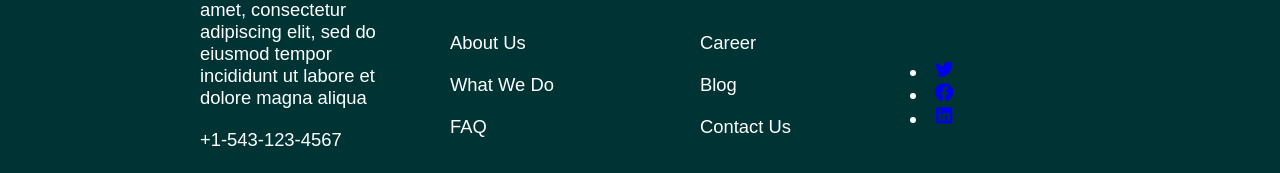
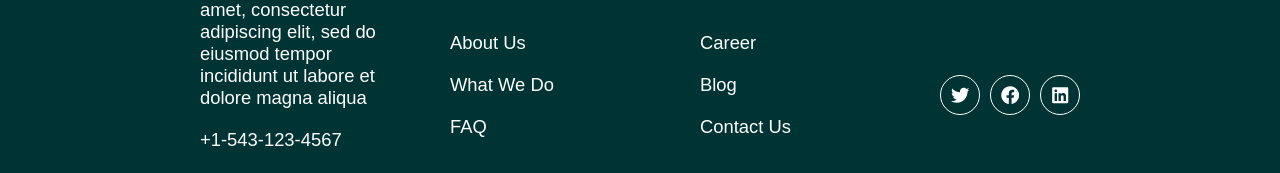
Before and after one commit to lawlawson/huddle-landing-page, a React (Create React App) app: page / in a window 1280 px wide. Shown: the part 3536-3709 px from the top of the page. Built offline with nearby package versions, Linux system fonts and the light colour scheme.

Commit message:
Added styling to social icons

```diff
--- a/src/components/SocialIcons.js
+++ b/src/components/SocialIcons.js
@@ -1,8 +1,9 @@
 import { FaTwitter, FaFacebook, FaLinkedin } from 'react-icons/fa';
+import { StyledSocialIcons } from './styles/SocialIcons.styled';
 
 export default function SocialIcons() {
   return (
-    <div>
+    <StyledSocialIcons>
       <li>
         <a href='https://github.com/lawlawson'>
           <FaTwitter />
@@ -18,6 +19,6 @@ export default function SocialIcons() {
           <FaLinkedin />
         </a>
       </li>
-    </div>
+    </StyledSocialIcons>
   );
 }
--- /dev/null
+++ b/src/components/styles/SocialIcons.styled.js
@@ -0,0 +1,22 @@
+import styled from 'styled-components';
+
+export const StyledSocialIcons = styled.div`
+  display: flex;
+  align-items: center;
+  justify-content: center;
+  li {
+    list-style: none;
+  }
+  a {
+    border: 1px solid #fff;
+    border-radius: 50%;
+    color: #fff;
+    display: inline-flex;
+    align-items: center;
+    justify-content: center;
+    margin-right: 10px;
+    height: 40px;
+    width: 40px;
+    text-decoration: none;
+  }
+`;
```
